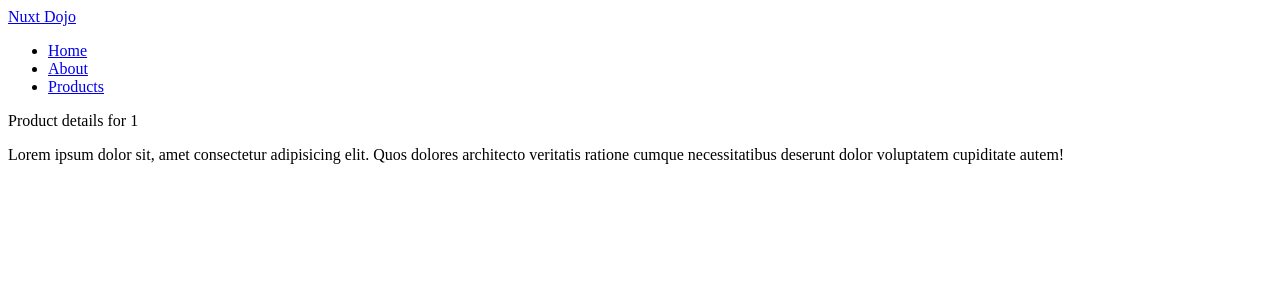
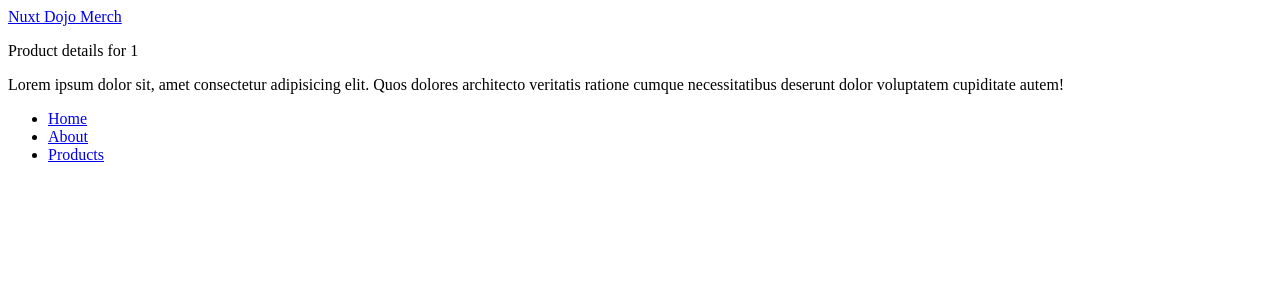
Before and after one commit to MichelleH17/nuxt-dojo-michaela, a Nuxt app: page /products/1 in a window 1280 px wide. Shown: the top 300 px of the page. Built offline with nearby package versions, Linux system fonts and the light colour scheme.

Commit message:
feat: use products layout instead of default layout

```diff
--- a/pages/products/[id].vue
+++ b/pages/products/[id].vue
@@ -6,7 +6,11 @@
 </template>
 
 <script lang="ts" setup>
-const { id } = useRoute().params
+  const { id } = useRoute().params
+
+  definePageMeta({
+      layout: 'products'
+  })
 </script>
 
 <style scoped>
--- a/pages/products/index.vue
+++ b/pages/products/index.vue
@@ -1,11 +1,14 @@
 <template>
   <div>
-    <p>Products</p>
+    <h2>Products</h2>
+    <p>Lorem ipsum dolor sit amet consectetur adipisicing elit. Enim iure provident accusamus vitae ab facere atque nostrum fugit quae quidem placeat libero, consequuntur tempore quasi veniam laboriosam ex sint voluptate.</p>
   </div>
 </template>
 
 <script lang="ts" setup>
-
+  definePageMeta({
+      layout: 'products'
+  })
 </script>
 
 <style scoped>
```
